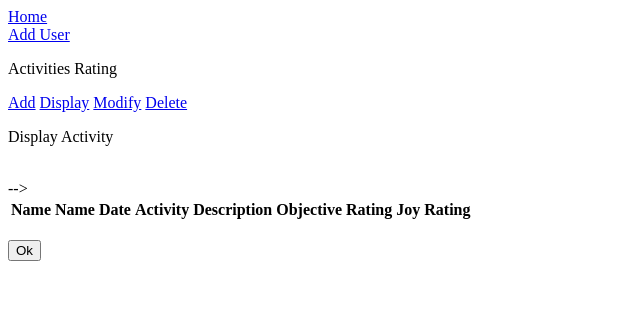
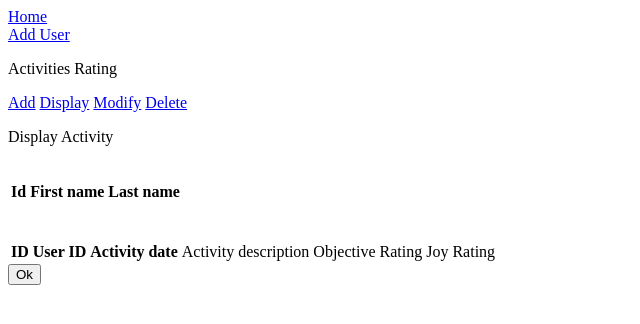
Before and after one commit to yasir-satti/activityDiary, a Flask app: page /activitydisplay in a window 1280 px wide. Shown: the top 324 px of the page, without its empty margins (0-640 px from the left). Run offline with Flask 2, Linux system fonts and the light colour scheme; data that the repository does not hold is empty.

Commit message:
added form: display activity

```diff
--- a/application/routes.py
+++ b/application/routes.py
@@ -48,12 +48,14 @@ def activityadd():
 
 @app.route('/activitydisplay', methods=['GET', 'POST'])
 def activitydisplay():
-    data = db.session.query(Users).join(Activities).filter(Activities.user_id == Users.id).all()
+    # data = db.session.query(Users).join(Activities).filter(Activities.user_id == Users.id).all()
+    userdata = db.session.query(Users).all()
+    activitydata = db.session.query(Activities).all()
     form = DisplayForm()
     if form.validate_on_submit():
         return redirect(url_for('home'))
     else:
-        return render_template('activitydisplay.html', form=form, title='Display Activity', data=data)
+        return render_template('activitydisplay.html', form=form, title='Display Activity', userdata=userdata, activitydata=activitydata)
 
 @app.route('/activitymd')
 def activitymd():
--- a/application/templates/activitydisplay.html
+++ b/application/templates/activitydisplay.html
@@ -5,14 +5,25 @@
         {{ form.hidden_tag() }}
         <br>
         <table>
-            <thead><tr><th>Name</th><th>Name</th> <th>Date</th><th>Activity Description</th><th>Objective Rating</th><th>Joy Rating</th></tr></thead> -->
+            <!--<thead><tr><th>Name</th><th>Date</th><th>Activity Description</th><th>Objective Rating</th><th>Joy Rating</th></tr></thead> -->
+            <thead><tr><th>Id</th><th>              First name</th><th>Last name</th></tr></thead>
             <tbody>
-                {% for activity in data %}
-                    <tr><td>{{ activity.first_name }}</div><td></td><td>{{ activity.last_name }}</td><td> </td><td>{{ activity.activitydate }}</td><td>{{ activity.activityDesc }}</td><td>{{ activity.ObjRating }}</td><td>{{ activity.JoyRating }}</td></tr>
+                {% for user in userdata %}
+                    <tr><td>{{ user.id }}</div><td></td><td>{{ user.first_name }}</div><td></td><td>{{ user.last_name }}</td></tr>
                 {% endfor %}
             </tbody>
         </table>
         <br>
+        <br>
+        <table>
+            <!--<thead><tr><th>Name</th><th>Date</th><th>Activity Description</th><th>Objective Rating</th><th>Joy Rating</th></tr></thead> -->
+            <thead><tr><th>ID</th><th>User ID</th><th>     Activity date</th><td>          Activity description</td><td>       Objective Rating</td><td>Joy Rating</td></tr></thead>
+            <tbody>
+                {% for activity in activitydata %}
+                    <tr><th>{{ activity.id }}</th><th>{{ activity.user_id }}</th><th>{{ activity.activitydate }}</th><td>   {{ activity.activityDesc }}</td><td>      {{ activity.ObjRating }}</td><td>       {{ activity.JoyRating }}</td></tr></thead>
+                {% endfor %}
+            </tbody>
+        </table>
         {{ form.submit }}
     </form>
 {% endblock body_content %}
```
